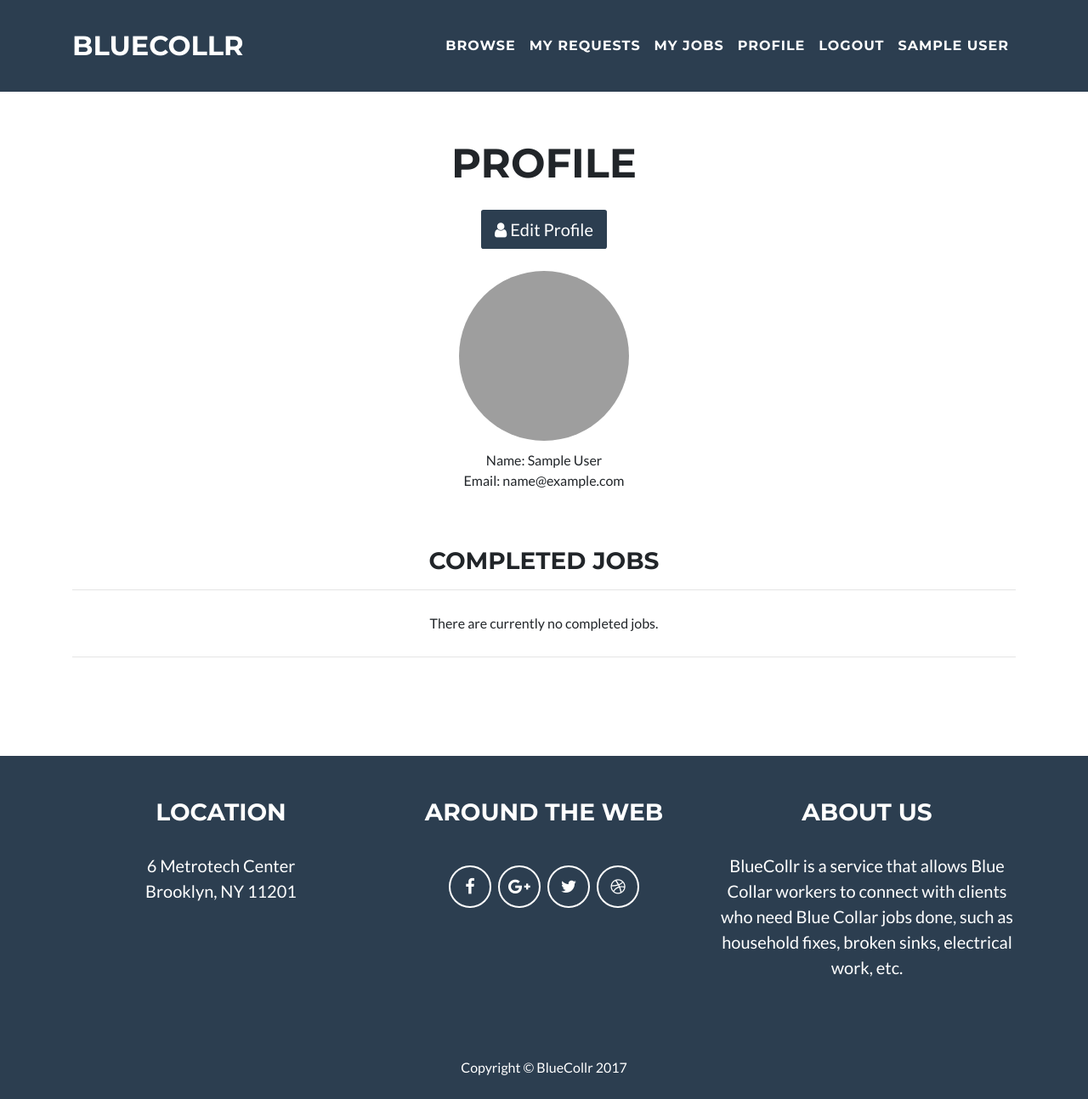
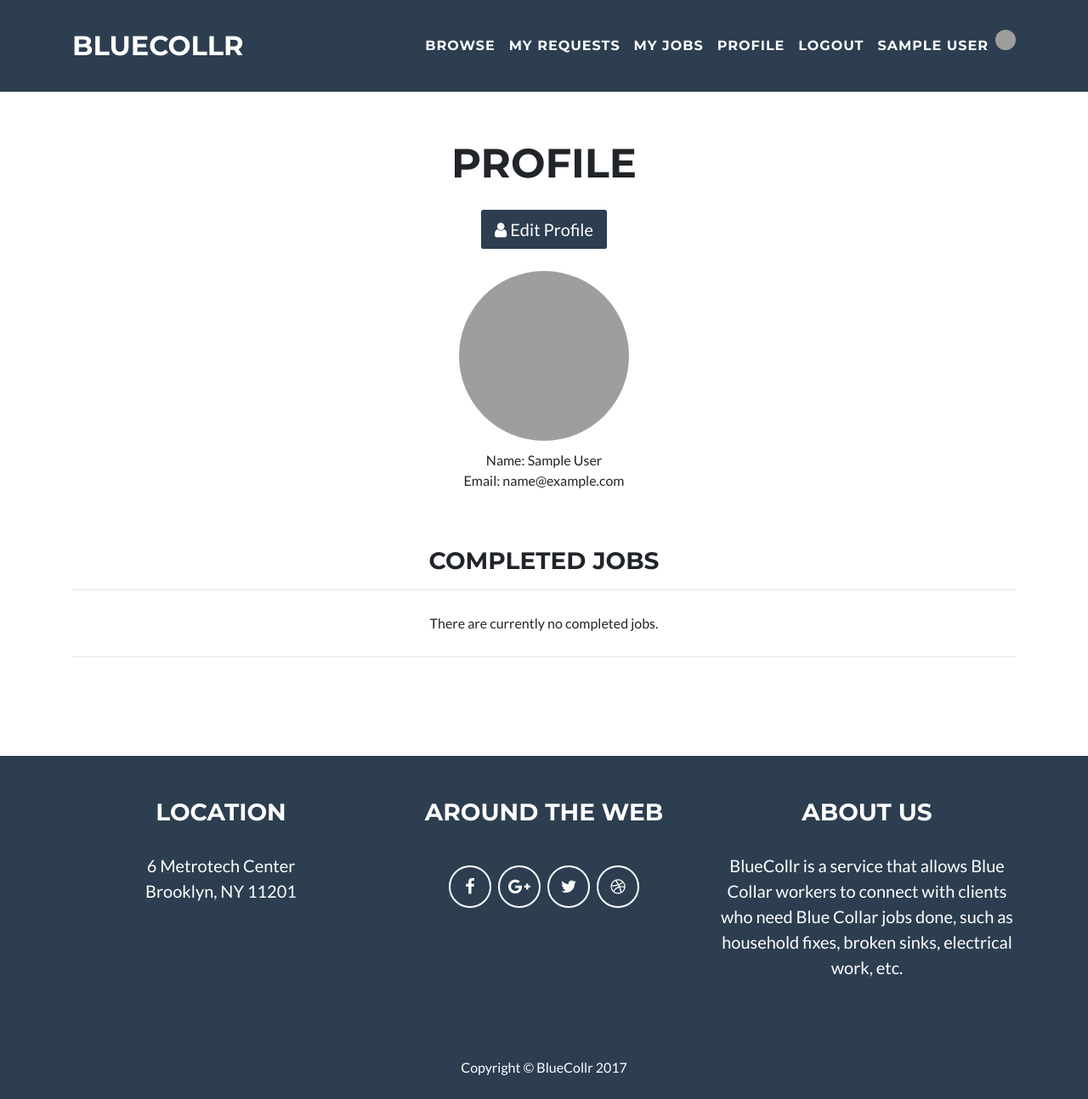
Before and after one commit to BrandonTang/BlueCollr, a Flask app: page /profile/1 in a window 1280 px wide. Shown: the whole page at 85% size. Run offline with Flask 2, Linux system fonts and the light colour scheme; the visitor is signed in with stand-in values (Sample User, id 1); data comes from the database, SQL or seed files in the repository; data that the repository does not hold is empty; some libraries are stand-ins or nearby versions; grey boxes are pictures that could not be loaded.

Commit message:
Adding profile image to navbar, decreased field size for edit profile page

```diff
--- a/app/templates/layout/base.html
+++ b/app/templates/layout/base.html
@@ -55,6 +55,10 @@
                 </li>
                 <li class="nav-item">
                     <a class="nav-link" style="color: white;">{{ current_user.first_name }} {{ current_user.last_name }}</a>
+                </li>
+                <li class="nav-item">
+                    <img class="img-circle" src="{{ current_user.picture_path }}"
+                         style="width:3vh;height:3vh;border-radius:50%;">
                 </li>
                 {% else %}
                 <li class="nav-item">
--- a/app/templates/profile/edit.html
+++ b/app/templates/profile/edit.html
@@ -18,7 +18,7 @@ Edit Profile
             {% endif %}
             {% endwith %}
         </h5>
-        <div class="row" style="display: inline-block;">
+        <div style="width: 20%; margin: 0 auto;">
             {{ wtf.quick_form(form) }}
         </div>
     </div>
--- a/app/templates/profile/profile.html
+++ b/app/templates/profile/profile.html
@@ -31,8 +31,8 @@ Profile
         {% endif %}
         <br><br>
 
-        <img class="img-circle" src="{{ user.picture_path }}" style="width:25vh;height:25vh"><br>
-        <style>.img-circle {border-radius: 50%; }</style>
+        <img class="img-circle" src="{{ user.picture_path }}" style="width:25vh;height:25vh;border-radius:50%;"><br>
+
         <div class="row" style="display: inline-block; margin: 1%;">
             Name: {{ user.first_name }} {{ user.last_name }} <br>
             Email: {{ user.email }} <br>
```
Also changed, not shown: app/static/img/userpics/default_pic.png (deleted).
